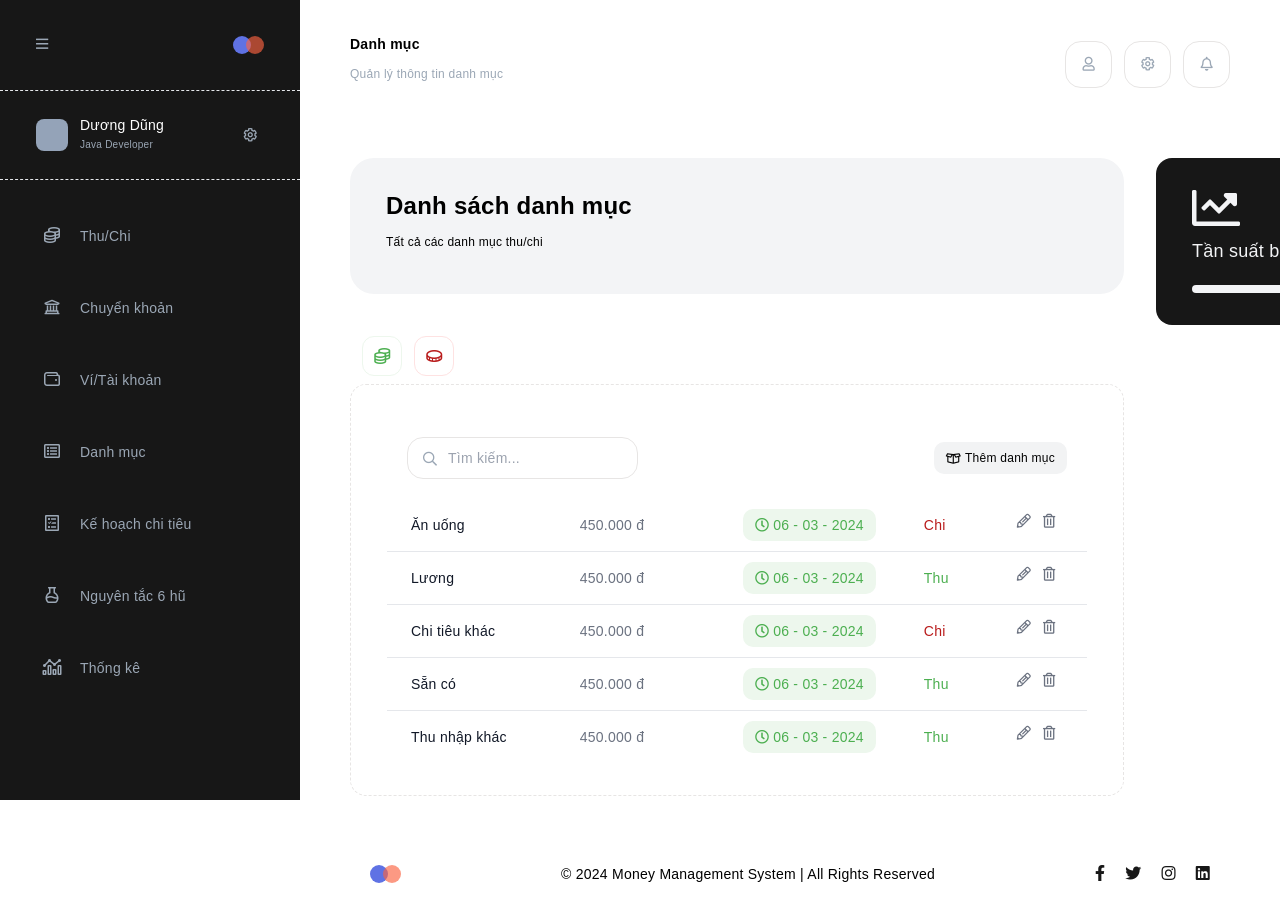
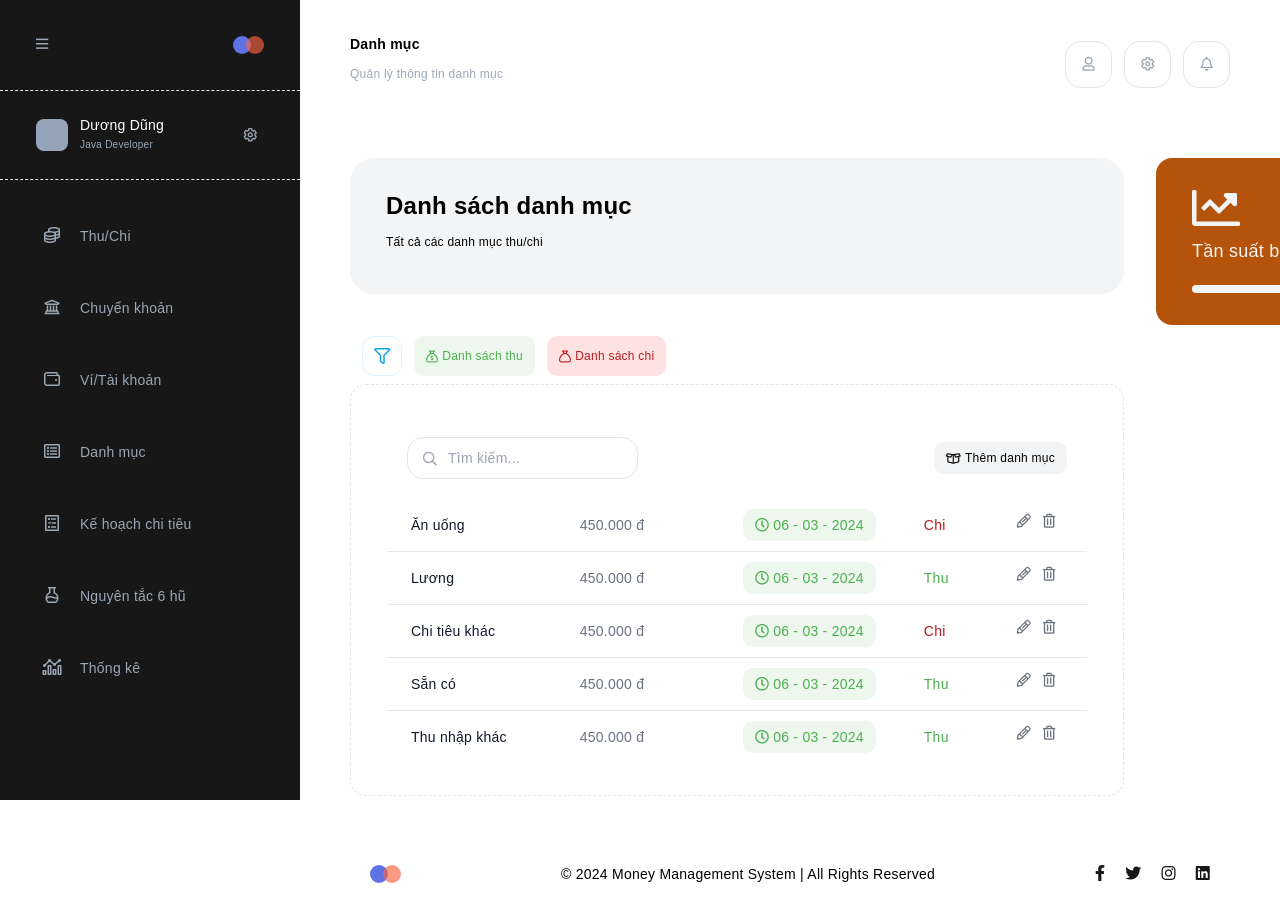
Before and after one commit to fantad007/mms-frontend, an Angular app: page /categories in a window 1280 px wide. Shown: the top 918 px of the page. Built offline with nearby package versions, Linux system fonts and the light colour scheme.

Commit message:
fifth commit
Style filter category type

```diff
--- a/src/app/app.component.html
+++ b/src/app/app.component.html
@@ -1,10 +1,10 @@
 <!-- toggle button -->
-<div class="cursor-pointer fixed z-10 top-[34px] left-9" (click)="toggleSidebar()">
+<div class="cursor-pointer fixed z-20 top-[34px] left-9" (click)="toggleSidebar()">
     <i class="far fa-bars text-[#9BA7B5]"></i>
 </div>
 
 <!-- left sidebar -->
-<div class="w-[300px] h-full mr-12 fixed bg-[#171717] text-white top-[0] -left-[300px] [transition:left_0.3s_ease]"
+<div class="w-[300px] h-full mr-12 fixed z-10 bg-[#171717] text-white top-[0] -left-[300px] [transition:left_0.3s_ease]"
     [ngClass]="{'sidebar-open': isOpen}">
 
     <!-- master card logo -->
--- a/src/app/categories/categories.component.html
+++ b/src/app/categories/categories.component.html
@@ -27,8 +27,8 @@
         <!-- list of category -->
         <div>
             <div class="flex-auto block py-8 px-9 bg-gray-100 rounded-3xl">
-                <div class="m-0 z-20 h-full relative">
-                    <div class="relative z-20 w-3/4">
+                <div class="m-0 h-full relative">
+                    <div class="relative w-3/4">
                         <p class="text-2xl font-semibold">Danh sách danh mục</p>
                         <p class="mb-7 text-xs">Tất cả các danh mục thu/chi</p>
                     </div>
@@ -38,12 +38,16 @@
             <!-- filter categories throught by earning and spending -->
             <div class="mt-[34px] px-[12px] py-[8px] text-base flex gap-3">
                 <button
-                    class="w-[40px] h-[40px] rounded-xl flex justify-center items-center border-[1px] border-[solid] border-[#edf7ed] hover:bg-[#edf7ed]">
-                    <i class="far fa-coins text-[#4caf50] mt-[1px] ml-[0.5px]"></i>
+                    class="w-[40px] h-[40px] rounded-xl flex justify-center items-center border-[1px] border-solid border-sky-100 hover:bg-sky-200 hover:border-sky-200 hover:duration-700">
+                    <i class="far fa-filter text-sky-500 mt-[1px] ml-[0.5px]"></i>
                 </button>
                 <button
-                    class="w-[40px] h-[40px] rounded-xl flex justify-center items-center border-[1px] border-[solid] border-red-100 hover:bg-red-100">
-                    <i class="far fa-coin text-red-700 mt-[1px] ml-[0.5px]"></i>
+                    class="flex justify-center items-center gap-1 bg-[#edf7ed] text-[#4caf50] px-[12px] py-[8px] rounded-[10px] cursor-pointer text-xs hover:bg-[#d2f9d2]">
+                    <i class="far fa-sack-dollar mt-[2px]"></i> Danh sách thu
+                </button>
+                <button
+                    class="flex justify-center items-center gap-1 bg-red-100 text-red-700 px-[12px] py-[8px] rounded-[10px] cursor-pointer text-xs hover:bg-red-200">
+                    <i class="far fa-sack mt-[2px]"></i> Danh sách chi
                 </button>
             </div>
 
@@ -51,9 +55,9 @@
             <div class="border border-dashed bg-clip-border rounded-2xl border-stone-200 px-9 py-8">
                 <div class="flex justify-between items-center px-5">
                     <div class="py-5">
-                        <span class="relative">
+                        <span class="relative z-0">
                             <i class="far fa-search absolute top-[3px] left-[16px] text-[#9BA7B5]"></i>
-                            <input class="pl-10 pr-2 py-[10px] border-[1px] border-[solid] border-[#e7e5e4] rounded-2xl"
+                            <input class="pl-10 pr-2 py-[10px] border-[1px] border-solid border-[#e7e5e4] rounded-2xl"
                                 type="text" placeholder="Tìm kiếm..." />
                         </span>
                     </div>
@@ -152,7 +156,7 @@
         <!-- change frequency -->
         <div>
             <div
-                class="relative w-72 flex flex-col min-w-0 break-words bg-[#171717] border-0 bg-clip-border rounded-2xl mb-5">
+                class="relative w-72 flex flex-col min-w-0 break-words bg-amber-700 border-0 bg-clip-border rounded-2xl mb-5">
                 <div class="px-9 pt-5 flex justify-between items-stretch flex-wrap min-h-[70px] pb-0 bg-transparent">
                     <div class="flex flex-col items-start justify-center m-2 ml-0 font-medium text-xl/normal text-dark">
                         <span class="text-gray-100 text-5xl/none font-semibold mr-2 tracking-[-0.115rem]"><i
--- a/src/app/wallets/wallets.component.html
+++ b/src/app/wallets/wallets.component.html
@@ -70,10 +70,6 @@
             <div class="flex justify-between items-center px-5">
                 <div class="flex items-center gap-10">
                     <div class="py-5">
-                        <p class="font-semibold">Tất cả ví/tài khoản</p>
-                        <p class="text-xs text-[#9BA7B5] !mb-0">Ví/tài khoản đang hoạt động</p>
-                    </div>
-                    <div>
                         <span class="relative">
                             <i class="far fa-search absolute top-[3px] left-[16px] text-[#9BA7B5]"></i>
                             <input class="pl-10 pr-2 py-[10px] border-[1px] border-[solid] border-[#e7e5e4] rounded-2xl"
@@ -81,7 +77,8 @@
                         </span>
                     </div>
                 </div>
-                <div class="flex justify-center items-center gap-1 bg-[#f2f3f4] px-[12px] py-[8px] rounded-[10px] cursor-pointer text-xs hover:bg-[#d5dae0]">
+                <div
+                    class="flex justify-center items-center gap-1 bg-[#f2f3f4] px-[12px] py-[8px] rounded-[10px] cursor-pointer text-xs hover:bg-[#d5dae0]">
                     <i class="far fa-wallet mt-[1px]"></i> Thêm ví/tài khoản
                 </div>
             </div>
```
